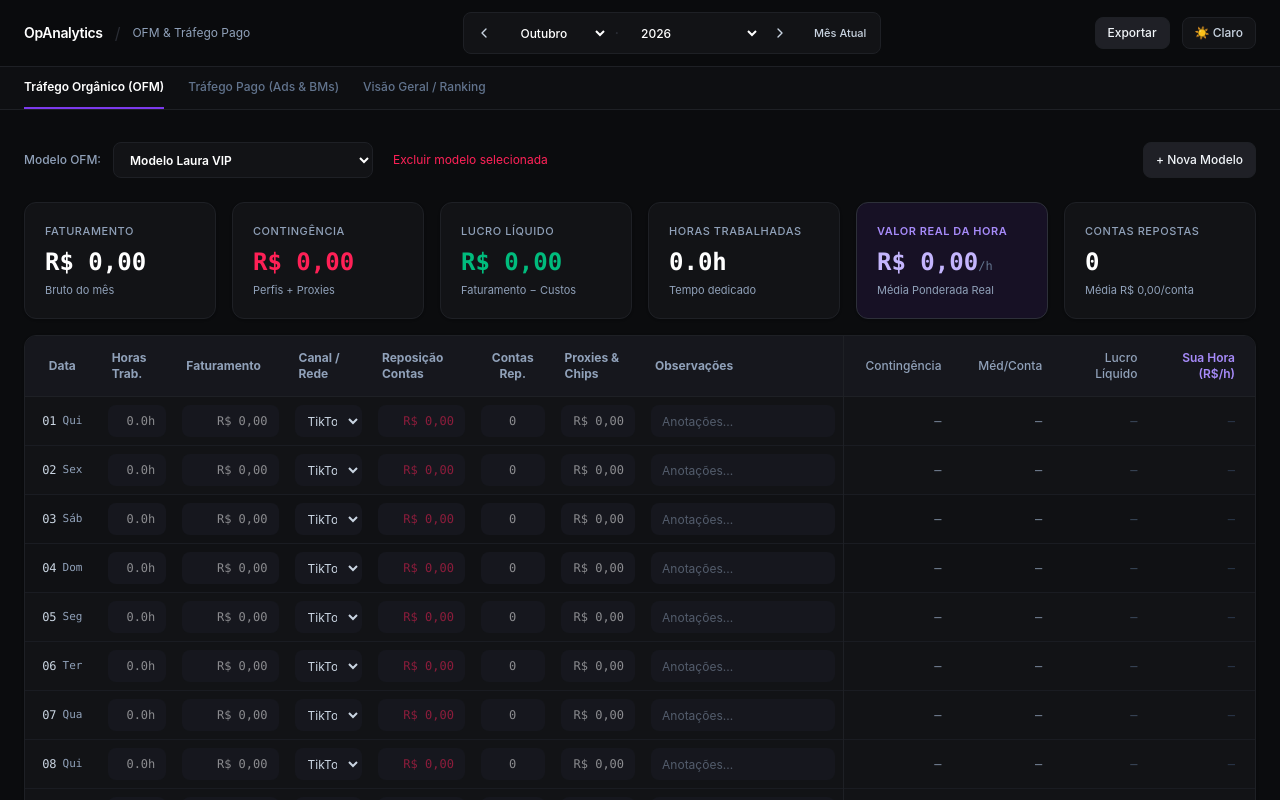
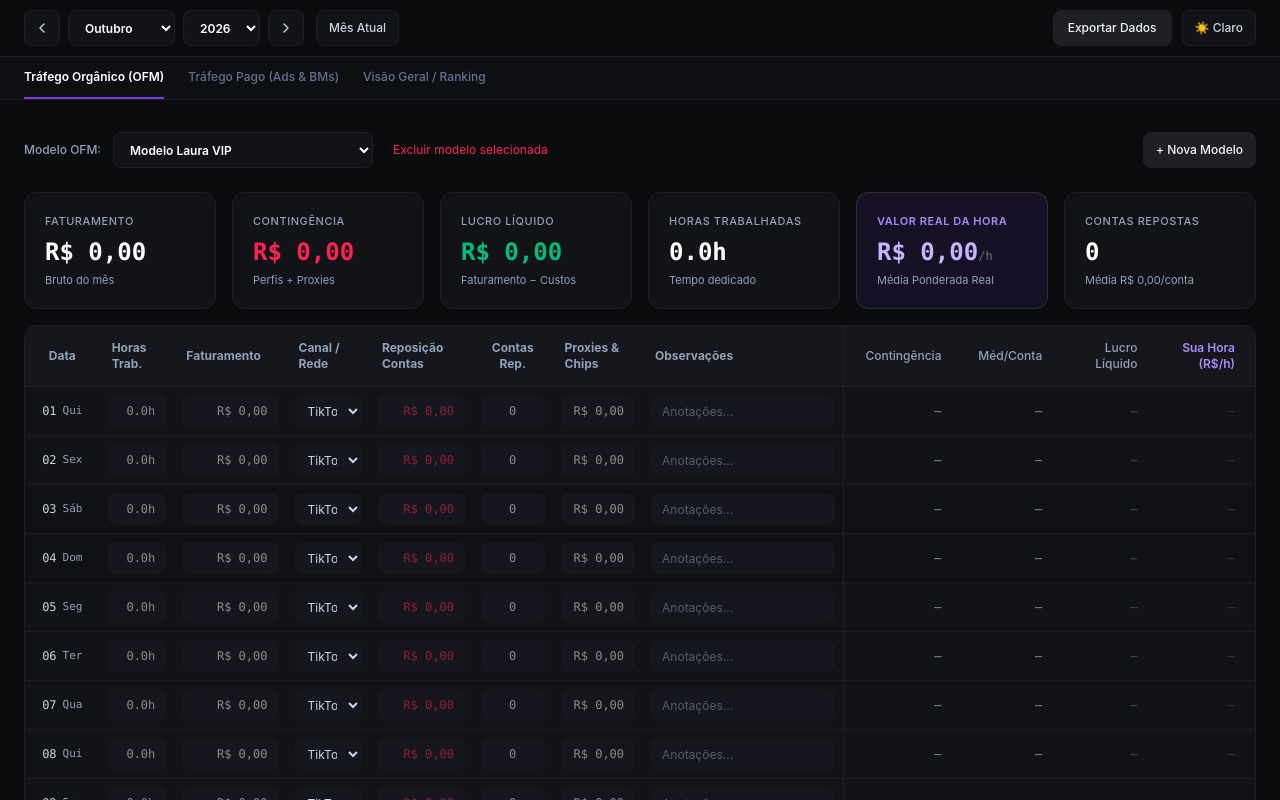
Before and after one commit to sr-satoru/app-tempo, a React (Vite) app: page /organico in a window 1280 px wide. Shown: the top 800 px of the page. Built offline with nearby package versions, Linux system fonts and the light colour scheme.

Commit message:
feat: prevent accidental mouse wheel changes on number inputs and update header calendar layout

```diff
--- a/src/components/analytics/header-calendar.tsx
+++ b/src/components/analytics/header-calendar.tsx
@@ -3,7 +3,7 @@ import { ChevronLeft, ChevronRight } from 'lucide-react'
 import { Button } from '@/components/ui/button'
 import { useCalendarContext } from '@/contexts/calendar-context'
 import { useTheme } from '@/contexts/theme-context'
-import { MONTH_NAMES, isLeapYear } from '@/domain/calendar'
+import { MONTH_NAMES } from '@/domain/calendar'
 
 interface HeaderCalendarProps {
   onOpenExport: () => void
@@ -22,38 +22,27 @@ export const HeaderCalendar: React.FC<HeaderCalendarProps> = ({ onOpenExport })
   const { theme, toggleTheme } = useTheme()
 
   const years = [2024, 2025, 2026, 2027, 2028, 2029, 2030]
-  const leap = isLeapYear(selectedYear)
 
   return (
-    <header className="sticky top-0 z-40 w-full border-b border-slate-200 dark:border-[#1E2025] bg-white/95 dark:bg-[#0B0C0E]/95 backdrop-blur-md px-6 py-3 transition-colors">
-      <div className="mx-auto flex flex-wrap items-center justify-between gap-6 max-w-[1600px]">
-        {/* Marca Minimalista */}
-        <div className="flex items-center gap-3">
-          <span className="text-sm font-semibold tracking-tight text-slate-900 dark:text-white">
-            OpAnalytics
-          </span>
-          <span className="text-slate-300 dark:text-[#2A2D35]">/</span>
-          <span className="text-xs text-slate-500 dark:text-slate-400 font-normal">
-            OFM & Tráfego Pago
-          </span>
-        </div>
-
-        {/* Seletor de Calendário Minimalista e Espaçoso */}
-        <div className="flex items-center gap-1 rounded-lg border border-slate-200 dark:border-[#1E2025] bg-slate-50/50 dark:bg-[#121316] p-1">
-          <Button
-            variant="ghost"
-            size="icon"
+    <header className="sticky top-0 z-40 w-full border-b border-slate-200 dark:border-[#1E2025] bg-white dark:bg-[#0B0C0E] px-6 py-2.5">
+      <div className="mx-auto flex flex-wrap items-center justify-between gap-4 max-w-[1600px]">
+        {/* Controle de Calendário Organizado e Limpo */}
+        <div className="flex items-center gap-2">
+          {/* Botão Anterior */}
+          <button
+            type="button"
             onClick={goToPreviousMonth}
             title="Mês anterior"
-            className="h-8 w-8 text-slate-500 hover:text-slate-900 dark:hover:text-white"
+            className="flex items-center justify-center h-9 w-9 rounded-lg border border-slate-200 dark:border-[#1E2025] bg-slate-50 dark:bg-[#121316] text-slate-700 dark:text-slate-300 hover:bg-slate-100 dark:hover:bg-[#1A1C22] transition-colors cursor-pointer"
           >
             <ChevronLeft className="h-4 w-4" />
-          </Button>
+          </button>
 
+          {/* Select de Mês */}
           <select
             value={selectedMonth}
             onChange={(e) => setSelectedMonth(Number(e.target.value))}
-            className="h-8 bg-transparent px-3 text-xs font-medium text-slate-900 dark:text-white focus:outline-none cursor-pointer"
+            className="h-9 px-3 rounded-lg border border-slate-200 dark:border-[#1E2025] bg-slate-50 dark:bg-[#121316] text-xs font-semibold text-slate-900 dark:text-white cursor-pointer focus:outline-none focus:border-[#7C3AED]"
           >
             {MONTH_NAMES.map((name, idx) => (
               <option key={name} value={idx} className="bg-white dark:bg-[#121316]">
@@ -62,61 +51,54 @@ export const HeaderCalendar: React.FC<HeaderCalendarProps> = ({ onOpenExport })
             ))}
           </select>
 
-          <span className="text-slate-300 dark:text-[#2A2D35] px-0.5">·</span>
-
+          {/* Select de Ano */}
           <select
             value={selectedYear}
             onChange={(e) => setSelectedYear(Number(e.target.value))}
-            className="h-8 bg-transparent px-3 text-xs font-medium text-slate-900 dark:text-white focus:outline-none cursor-pointer"
+            className="h-9 px-3 rounded-lg border border-slate-200 dark:border-[#1E2025] bg-slate-50 dark:bg-[#121316] text-xs font-semibold text-slate-900 dark:text-white cursor-pointer focus:outline-none focus:border-[#7C3AED]"
           >
             {years.map((y) => (
               <option key={y} value={y} className="bg-white dark:bg-[#121316]">
-                {y} {isLeapYear(y) ? '(Bissexto)' : ''}
+                {y}
               </option>
             ))}
           </select>
 
-          <Button
-            variant="ghost"
-            size="icon"
+          {/* Botão Próximo */}
+          <button
+            type="button"
             onClick={goToNextMonth}
             title="Próximo mês"
-            className="h-8 w-8 text-slate-500 hover:text-slate-900 dark:hover:text-white"
+            className="flex items-center justify-center h-9 w-9 rounded-lg border border-slate-200 dark:border-[#1E2025] bg-slate-50 dark:bg-[#121316] text-slate-700 dark:text-slate-300 hover:bg-slate-100 dark:hover:bg-[#1A1C22] transition-colors cursor-pointer"
           >
             <ChevronRight className="h-4 w-4" />
-          </Button>
+          </button>
 
-          <Button
-            variant="ghost"
-            size="sm"
+          {/* Botão Mês Atual */}
+          <button
+            type="button"
             onClick={goToCurrentMonth}
-            className="h-7 text-[11px] px-2.5 text-slate-500 hover:text-slate-900 dark:hover:text-white ml-1"
+            className="h-9 px-3 rounded-lg border border-slate-200 dark:border-[#1E2025] bg-slate-50 dark:bg-[#121316] text-xs font-medium text-slate-600 dark:text-slate-300 hover:bg-slate-100 dark:hover:bg-[#1A1C22] transition-colors cursor-pointer ml-1"
           >
             Mês Atual
-          </Button>
+          </button>
         </div>
 
-        {/* Ações Direitas Limpas */}
-        <div className="flex items-center gap-3">
-          {leap && (
-            <span className="text-[11px] text-slate-400 font-mono hidden sm:inline-block">
-              Ano Bissexto
-            </span>
-          )}
-
+        {/* Ações Direitas: Exportar e Tema */}
+        <div className="flex items-center gap-2.5">
           <Button
             variant="outline"
             size="sm"
             onClick={onOpenExport}
-            className="text-xs h-8 px-3 rounded-lg border-slate-200 dark:border-[#1E2025]"
+            className="h-9 text-xs px-3.5 border-slate-200 dark:border-[#1E2025]"
           >
-            Exportar
+            Exportar Dados
           </Button>
 
           <button
             type="button"
             onClick={toggleTheme}
-            className="flex items-center gap-1.5 h-8 px-3 rounded-lg text-xs font-medium border border-slate-200 dark:border-[#1E2025] bg-white dark:bg-[#121316] text-slate-700 dark:text-slate-300 hover:bg-slate-50 dark:hover:bg-[#18191E] cursor-pointer transition-colors"
+            className="flex items-center justify-center h-9 px-3 rounded-lg text-xs font-medium border border-slate-200 dark:border-[#1E2025] bg-white dark:bg-[#121316] text-slate-700 dark:text-slate-300 hover:bg-slate-50 dark:hover:bg-[#18191E] cursor-pointer transition-colors"
           >
             {theme === 'dark' ? '☀️ Claro' : '🌙 Escuro'}
           </button>
--- a/src/components/analytics/table-paid.tsx
+++ b/src/components/analytics/table-paid.tsx
@@ -48,6 +48,11 @@ export const TablePaid: React.FC<TablePaidProps> = ({
     }
 
     onSaveEntry(updated)
+  }
+
+  // Previne alteração acidental de valores ao rolar o scroll do mouse
+  const handlePreventWheelChange = (e: React.WheelEvent<HTMLInputElement>) => {
+    e.currentTarget.blur()
   }
 
   return (
@@ -130,7 +135,7 @@ export const TablePaid: React.FC<TablePaidProps> = ({
                     </div>
                   </td>
 
-                  {/* Horas - 100% editável */}
+                  {/* Horas - sem scroll acidental */}
                   <td className="py-2 px-2">
                     <input
                       type="number"
@@ -138,6 +143,7 @@ export const TablePaid: React.FC<TablePaidProps> = ({
                       min="0"
                       placeholder="0.0h"
                       value={entry.horasTrabalhadas || ''}
+                      onWheel={handlePreventWheelChange}
                       onChange={(e) =>
                         handleFieldChange(day.dateString, 'horasTrabalhadas', e.target.value)
                       }
@@ -145,7 +151,7 @@ export const TablePaid: React.FC<TablePaidProps> = ({
                     />
                   </td>
 
-                  {/* Faturamento - 100% editável */}
+                  {/* Faturamento - sem scroll acidental */}
                   <td className="py-2 px-2">
                     <input
                       type="number"
@@ -153,6 +159,7 @@ export const TablePaid: React.FC<TablePaidProps> = ({
                       min="0"
                       placeholder="R$ 0,00"
                       value={entry.faturamento || ''}
+                      onWheel={handlePreventWheelChange}
                       onChange={(e) =>
                         handleFieldChange(day.dateString, 'faturamento', e.target.value)
                       }
@@ -160,7 +167,7 @@ export const TablePaid: React.FC<TablePaidProps> = ({
                     />
                   </td>
 
-                  {/* Gasto em Ads - 100% editável */}
+                  {/* Gasto em Ads - sem scroll acidental */}
                   <td className="py-2 px-2">
                     <input
                       type="number"
@@ -168,6 +175,7 @@ export const TablePaid: React.FC<TablePaidProps> = ({
                       min="0"
                       placeholder="R$ 0,00"
                       value={entry.gastoAds || ''}
+                      onWheel={handlePreventWheelChange}
                       onChange={(e) =>
                         handleFieldChange(day.dateString, 'gastoAds', e.target.value)
                       }
@@ -175,7 +183,7 @@ export const TablePaid: React.FC<TablePaidProps> = ({
                     />
                   </td>
 
-                  {/* Outros Custos - 100% editável */}
+                  {/* Outros Custos - sem scroll acidental */}
                   <td className="py-2 px-2">
                     <input
                       type="number"
@@ -183,6 +191,7 @@ export const TablePaid: React.FC<TablePaidProps> = ({
                       min="0"
                       placeholder="R$ 0,00"
                       value={entry.outrosGastos || ''}
+                      onWheel={handlePreventWheelChange}
                       onChange={(e) =>
                         handleFieldChange(day.dateString, 'outrosGastos', e.target.value)
                       }
@@ -190,7 +199,7 @@ export const TablePaid: React.FC<TablePaidProps> = ({
                     />
                   </td>
 
-                  {/* Notas - 100% editável */}
+                  {/* Notas */}
                   <td className="py-2 px-2">
                     <input
                       type="text"
--- a/src/main.tsx
+++ b/src/main.tsx
@@ -8,6 +8,20 @@ if (import.meta.env.DEV) {
   import('react-grab')
 }
 
+// Previne alteração acidental de valores numéricos via scroll do mouse
+window.addEventListener(
+  'wheel',
+  () => {
+    if (
+      document.activeElement instanceof HTMLInputElement &&
+      document.activeElement.type === 'number'
+    ) {
+      document.activeElement.blur()
+    }
+  },
+  { passive: true }
+)
+
 createRoot(document.getElementById('root')!).render(
   <StrictMode>
     <App />
```
Also changed, not shown: src/components/analytics/table-organic.tsx (+18 -8 lines).
